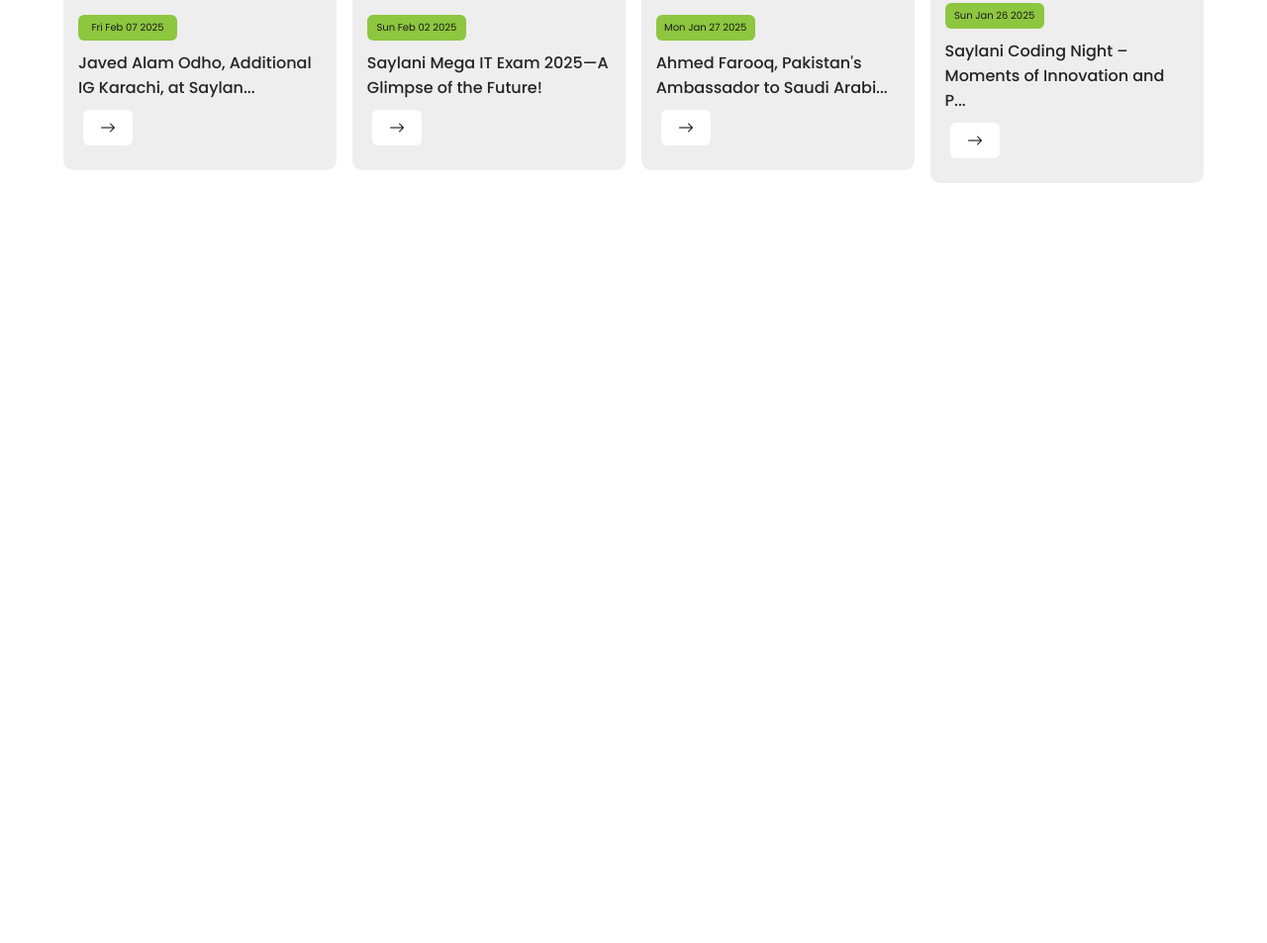
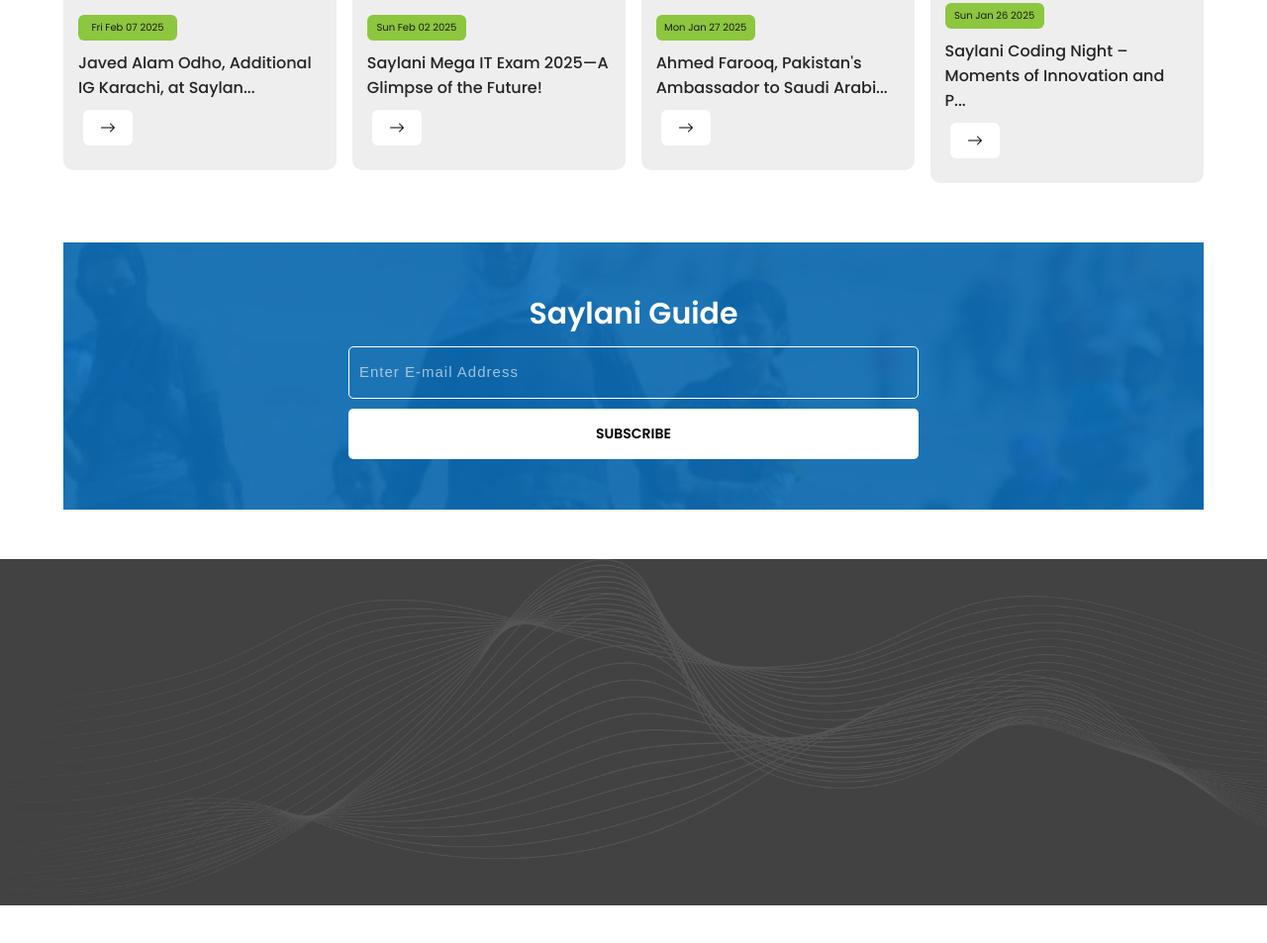
Before and after one commit to Alikhan67595/Saylani-Welfare, a plain HTML site: page index.html in a window 1280 px wide. Shown: the part 4982-5935 px from the top of the page at 99% size. After the commit the page ends 5897 px from the top, so only its background shows below. Drawn offline with nearby package versions, Linux system fonts and the light colour scheme.

Commit message:
Saylani Welfare

```diff
--- a/index.html
+++ b/index.html
@@ -16,6 +16,8 @@
     <link rel="stylesheet" href="./style/section8.css">
     <link rel="stylesheet" href="./style/section9.css">
     <link rel="stylesheet" href="./style/section10.css">
+    <link rel="stylesheet" href="./style/section11.css">
+    <link rel="stylesheet" href="./style/footer.css">
 </head>
 
 <body>
@@ -444,8 +446,19 @@
         </section>
 
         <section class="section11">
+            <div class="section11-main-div">
+                <h2>Saylani Guide</h2>
+                <input type="email" placeholder="Enter E-mail Address">
+                <a href="#"><div class="section11-button">SUBSCRIBE</div></a>
+            </div>
+        </section>
 
-        </section>
+
+        <footer>
+                <div class="footer-main-div">
+
+                </div>
+        </footer>
 
     </main>
 
--- /dev/null
+++ b/style/footer.css
@@ -0,0 +1,20 @@
+footer{
+    width: 100%;
+    height: 350px;
+    background-color: #424242;
+    margin-top: 50px;
+    position: relative;
+}
+
+footer::before {
+    content: '';
+    background-image: url(../assets/section7-background.png);
+    background-size: cover;
+    opacity: 0.1;
+    position: absolute;
+    top: 0px;
+    left: 0px;
+    right: 0px;
+    bottom: 0px;
+    z-index: 5;
+}
--- a/style/main.css
+++ b/style/main.css
@@ -1,5 +1,4 @@
 main {
-    height: 999vh;
     width: 100%;
     /* background-color: rgb(229, 221, 211); */
 }
--- /dev/null
+++ b/style/section11.css
@@ -0,0 +1,80 @@
+.section11{
+    width: 90%;
+    max-width: 1536px;
+    height: 270px;
+    margin: auto;
+    display: flex;
+    flex-direction: column;
+    align-items: center;
+    justify-content: center;
+    background-image: url(../assets/section11-backgroung.png);
+    background-position: top;
+    background-repeat: no-repeat;
+    background-size: cover;
+    background-color: #0d6db7;
+    margin-top: 60px;
+}
+
+
+.section11-main-div{
+    width: 50%;
+    /* background-color: aqua; */
+    display: flex;
+    align-items: center;
+    justify-content:center ;
+    flex-direction: column;
+    gap: 10px;
+}
+
+.section11-main-div h2{
+    font-size: 30px;
+    font-weight: 600;
+    color: white;
+}
+
+.section11-main-div input{
+    width: 100%;
+    padding: 18px 10px;
+    outline: none;
+    border:1px solid white;
+    color: white;
+    background-color: transparent;
+    border-radius: 5px;
+
+}
+
+
+.section11-main-div a{
+    width: 100%;
+    text-decoration: none;
+}
+
+.section11-button{
+    display: flex;
+    align-items: center;
+    justify-content: center;
+    width: 100%;
+    padding: 15px 25px;
+    background-color: white;
+    font-size: 14px;
+    color: black;
+    border-radius: 5px;
+    font-weight: 600;
+
+}
+
+input::placeholder{
+    color: white;
+    font-size: 15px;
+    opacity: 0.6;
+    letter-spacing: 1px;
+}
+
+
+@media screen and (max-width:768px){
+
+    .section11-main-div{
+        width: 85%;
+    }
+
+}
```
